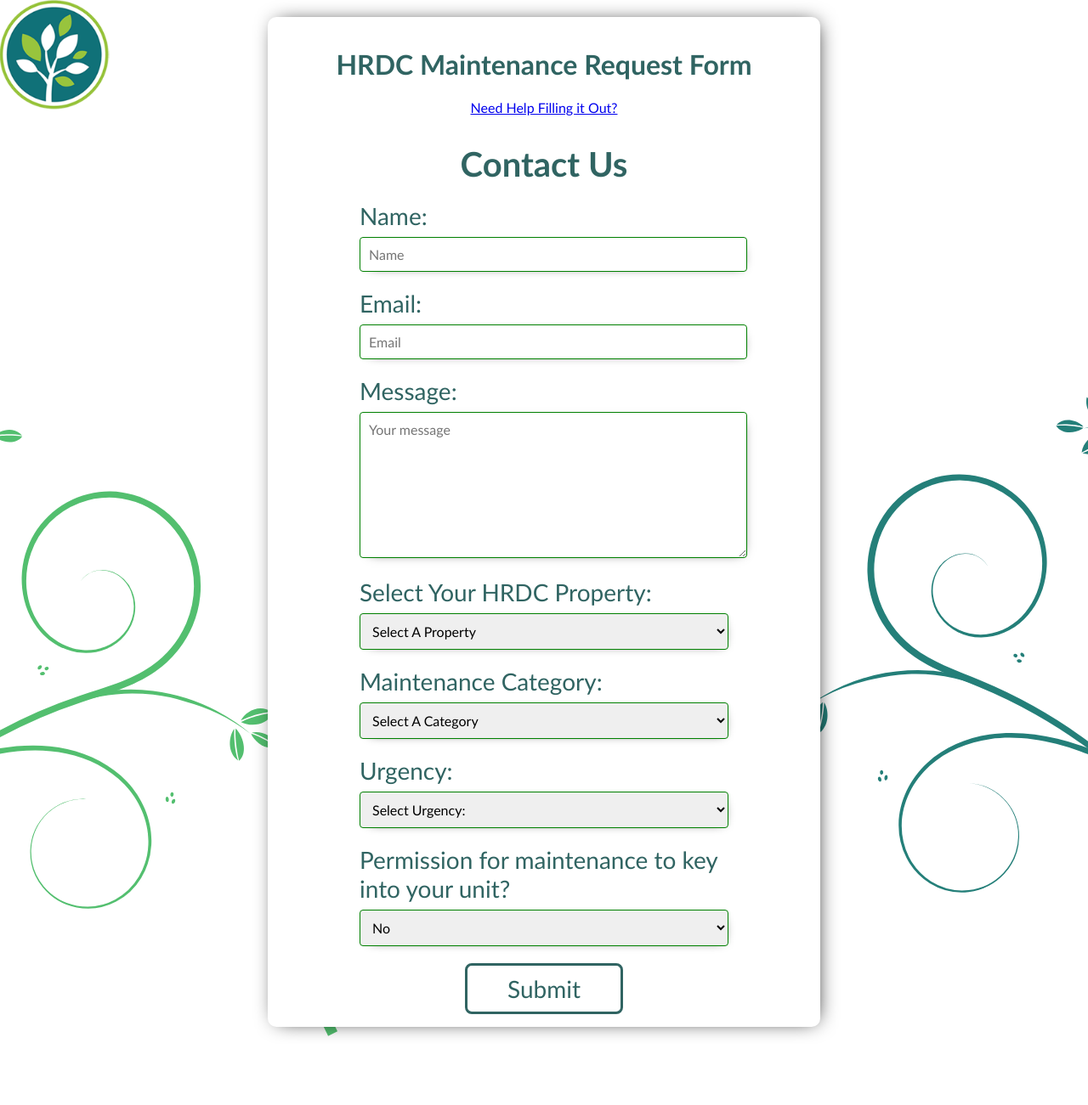
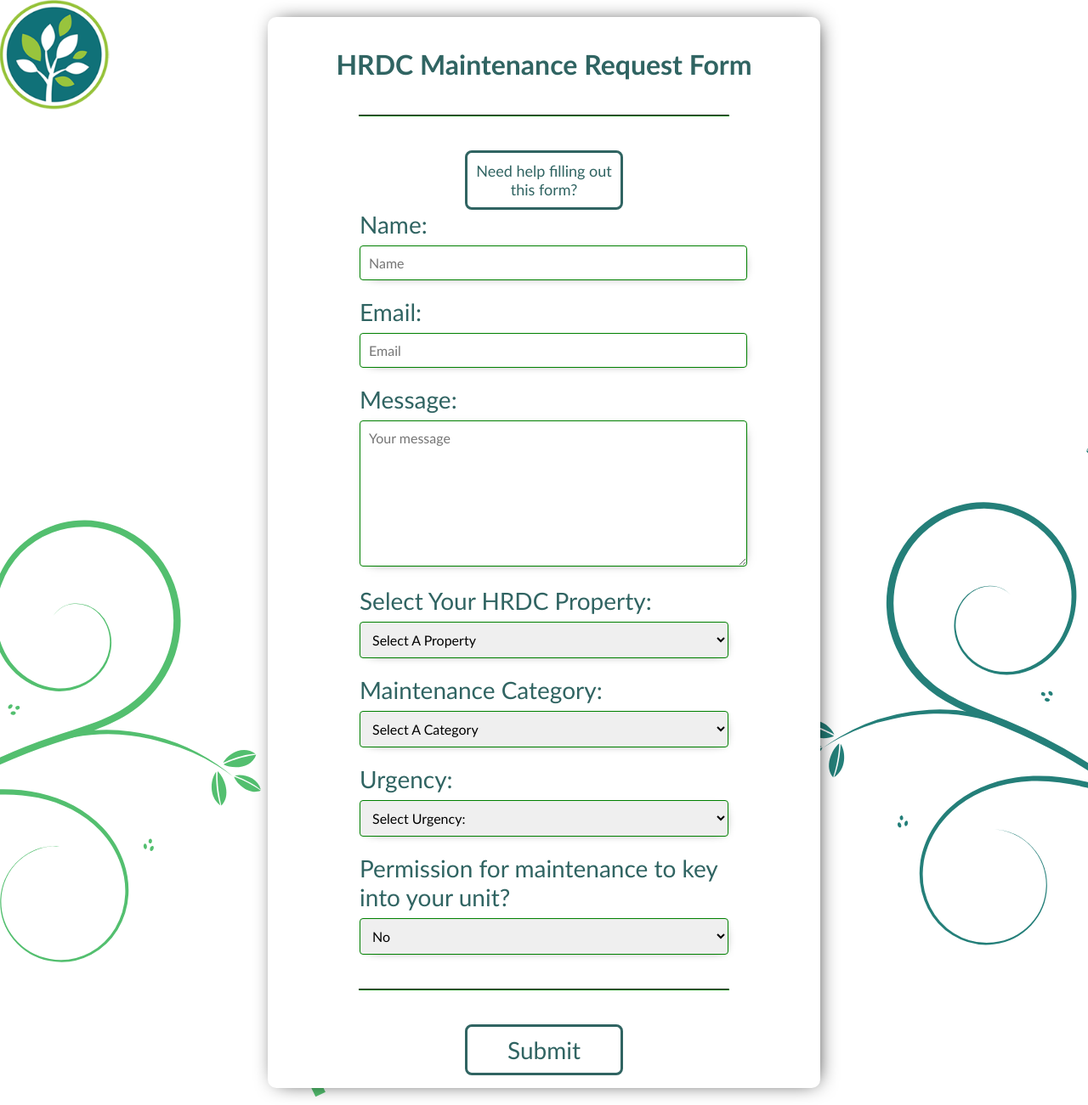
Before and after one commit to 423s24/Group_4, a React (Create React App) app: page / in a window 1280 px wide. Shown: the whole page at 85% size. Before the commit the page ends 1229 px from the top, so only its background shows below. Built offline with nearby package versions, Linux system fonts and the light colour scheme.

Commit message:
Small html updates in form.js

```diff
--- a/src/Form.js
+++ b/src/Form.js
@@ -46,8 +46,10 @@
       ) : (
         <>
           <LandingPage />
-          <a href="https://github.com/423s24/Group_4/blob/main/ESOF%20423%20User%20Documentation.pdf" target="_blank" rel="noopener noreferrer" className="help-link">Need Help Filling it Out?</a>
-          <h2>Contact Us</h2>
+          <hr></hr>
+          <a href="https://github.com/423s24/Group_4/blob/main/ESOF%20423%20User%20Documentation.pdf" target="_blank" rel="noreferrer">
+          <button id="user-doc-button" class="submit-btn">Need help filling out this form?</button>
+          </a>
           <form onSubmit={handleSubmit} className="form">
             <div className="form-group">
               <label htmlFor="name">Name:</label>
@@ -125,6 +127,7 @@
                 <option value="Permission not needed">Permission not needed (For HRDC Buildings)</option>
               </select>
             </div>
+            <hr></hr>
             <button type="submit" className="submit-btn">Submit</button>
           </form>
         </>
```
